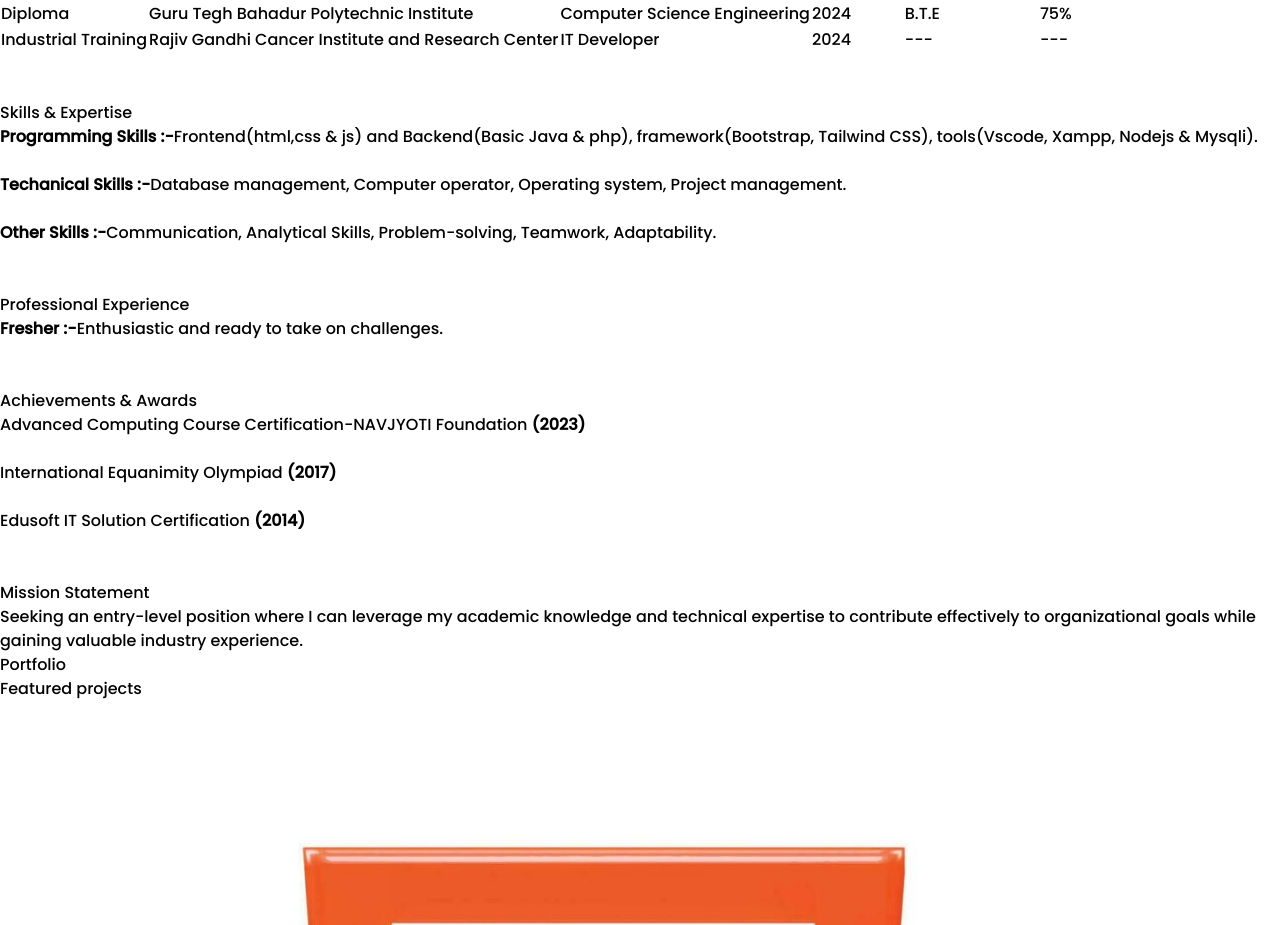
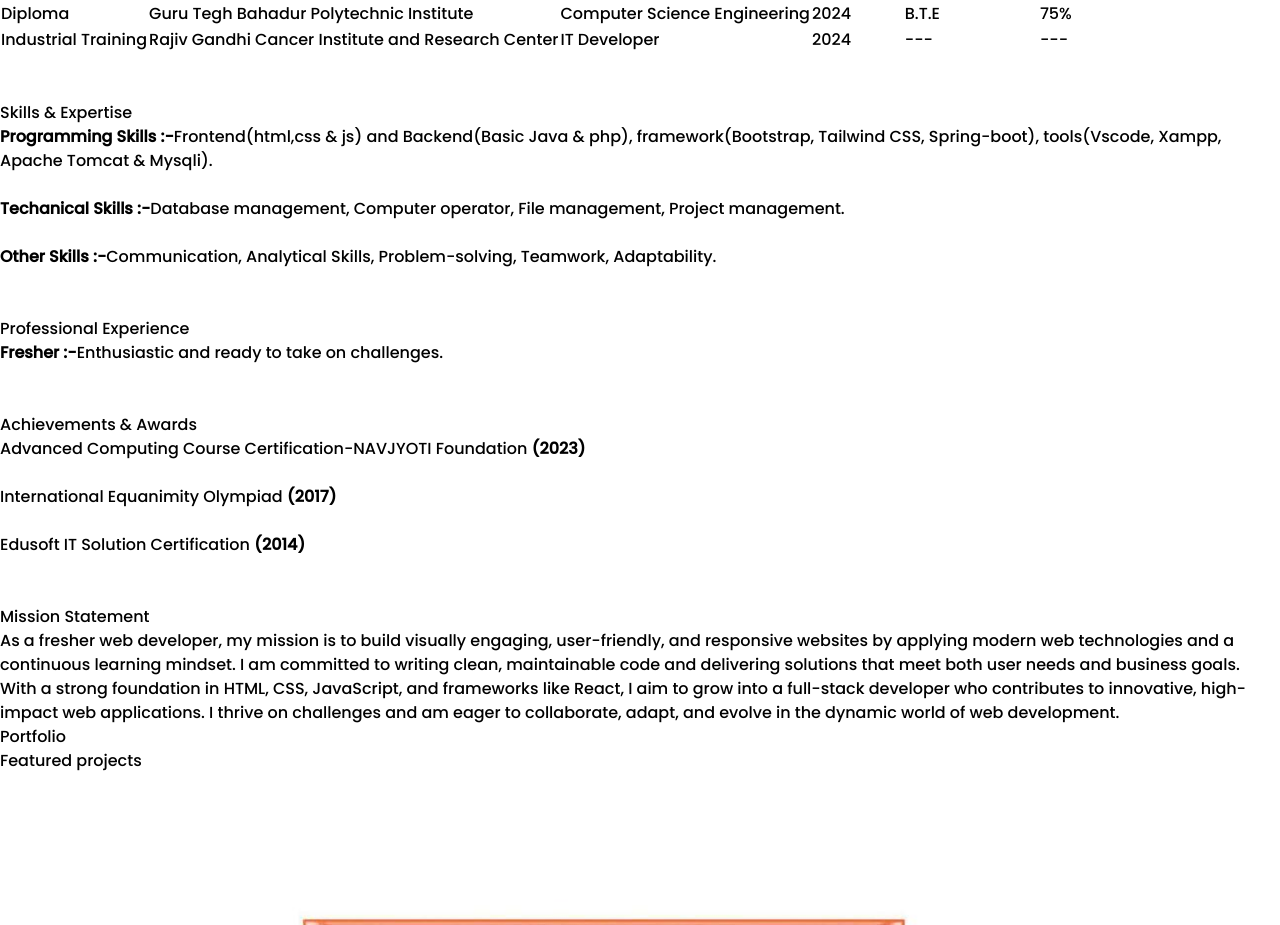
Before and after one commit to GlobalCodingTutorial/Portfolio.github.io, a React (Vite) app: page / in a window 1280 px wide. Shown: the part 1490-2415 px from the top of the page. Built offline with nearby package versions, Linux system fonts and the light colour scheme.

Commit message:
Update About.jsx

```diff
--- a/src/components/About.jsx
+++ b/src/components/About.jsx
@@ -176,14 +176,14 @@ function About() {
           <b>
            Programming Skills :-
           </b>
-          Frontend(html,css & js) and Backend(Basic Java & php), framework(Bootstrap, Tailwind CSS), tools(Vscode, Xampp, Nodejs & Mysqli).
+          Frontend(html,css & js) and Backend(Basic Java & php), framework(Bootstrap, Tailwind CSS, Spring-boot), tools(Vscode, Xampp, Apache Tomcat & Mysqli).
         </li>
         <br />
         <li>
           <b>
             Techanical Skills :-
           </b>
-          Database management, Computer operator, Operating system, Project management.
+          Database management, Computer operator, File management, Project management.
         </li>
         <br />
         <li>
@@ -234,10 +234,7 @@ function About() {
       Mission Statement
      </h1>
      <span className='text-sm md:text-lg text-justify'>
-      Seeking an entry-level position where I can leverage my
-      academic knowledge and technical expertise to
-      contribute effectively to organizational goals while
-      gaining valuable industry experience.
+      As a fresher web developer, my mission is to build visually engaging, user-friendly, and     responsive websites by applying modern web technologies and a continuous learning mindset. I am committed to writing clean, maintainable code and delivering solutions that meet both user needs and business goals. With a strong foundation in HTML, CSS, JavaScript, and frameworks like React, I aim to grow into a full-stack developer who contributes to innovative, high-impact web applications. I thrive on challenges and am eager to collaborate, adapt, and evolve in the dynamic world of web development.
      </span>
     </div>
     </div>
```
